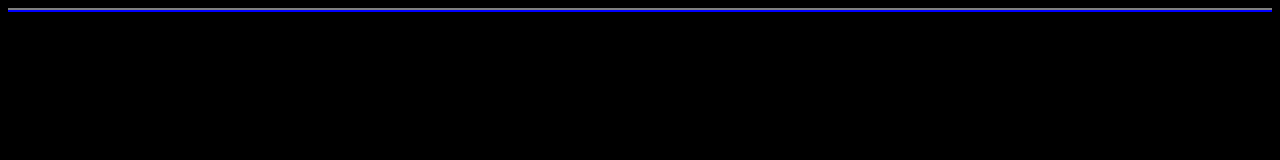
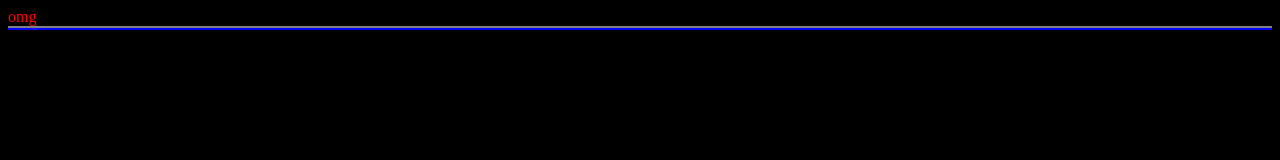
Before and after one commit to ValentynDevels/gitTraining, a website built with webpack: page html/index.html in a window 1280 px wide. Built offline with nearby package versions, Linux system fonts and the light colour scheme.

Commit message:
update(html) govno

```diff
--- a/html/index.html
+++ b/html/index.html
@@ -8,7 +8,7 @@
 </head>
 <body>
   <header>
-
+    omg
   </header>
   <main>
     <div class="first">
```
